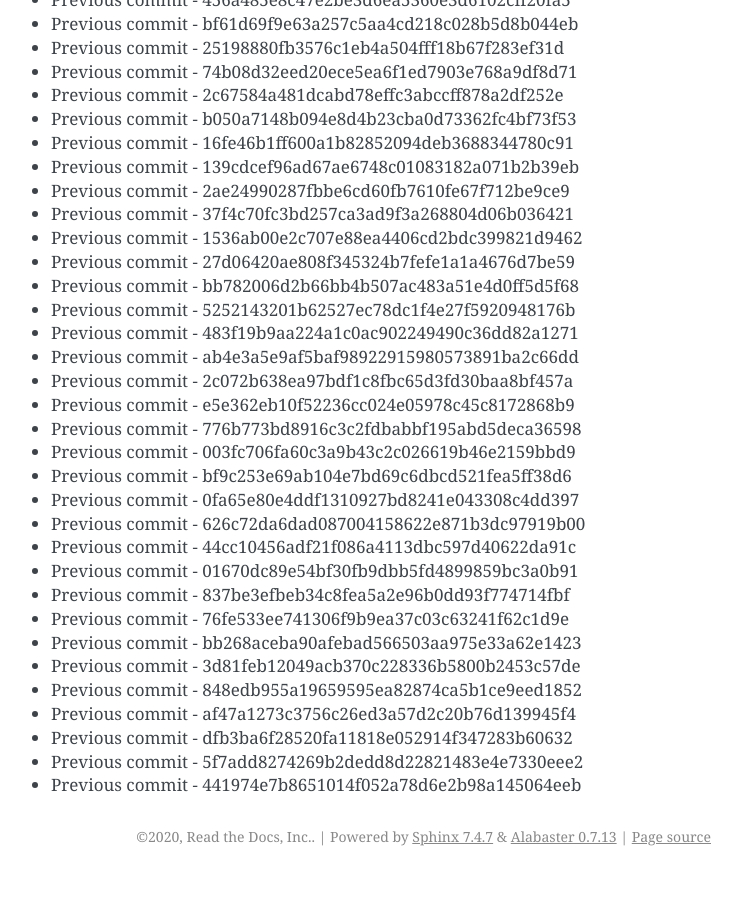
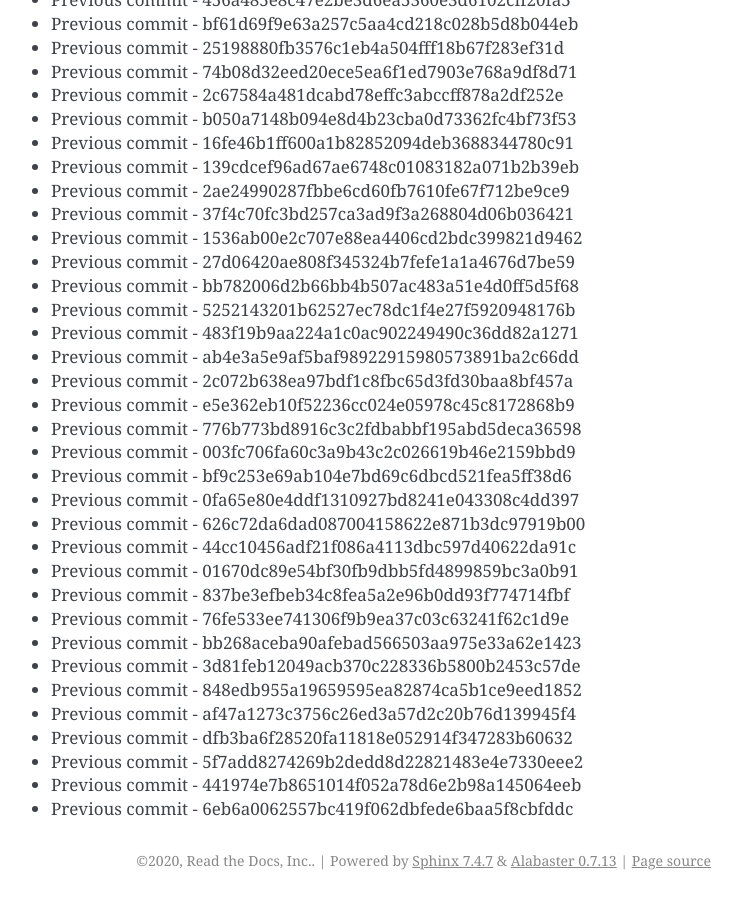
Before and after one commit to readthedocs/rtd-git-stresstest, a Sphinx documentation site: the page built from docs/updates.rst, in a window 1280 px wide and 900 px high, scrolled down 94891 px. Shown: the whole window, without its empty margins (399-1141 px from the left). Built offline with Sphinx 7.4.7, drawn with Linux system fonts in a browser that asks for light colours; before the commit the page ends 95767 px from its top, so only the background shows below that.

Commit message:
Generating commit from previous: 6eb6a0062557bc419f062dbfede6baa5f8cbfddc

```diff
--- a/docs/updates.rst
+++ b/docs/updates.rst
@@ -4019,3 +4019,4 @@ It can be tested for any performance characteristics.
 * Previous commit - dfb3ba6f28520fa11818e052914f347283b60632
 * Previous commit - 5f7add8274269b2dedd8d22821483e4e7330eee2
 * Previous commit - 441974e7b8651014f052a78d6e2b98a145064eeb
+* Previous commit - 6eb6a0062557bc419f062dbfede6baa5f8cbfddc
```
